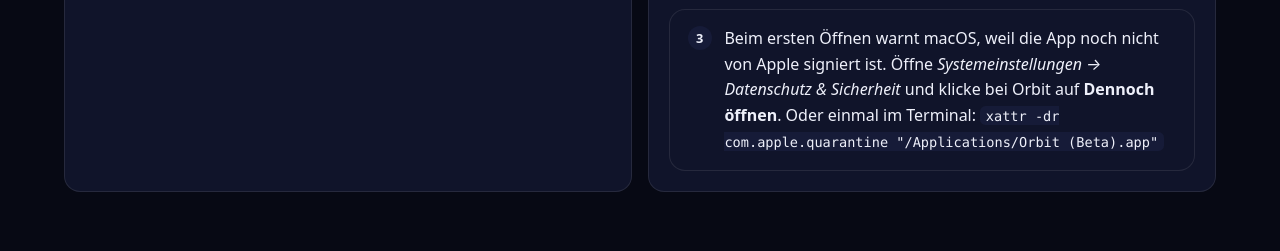
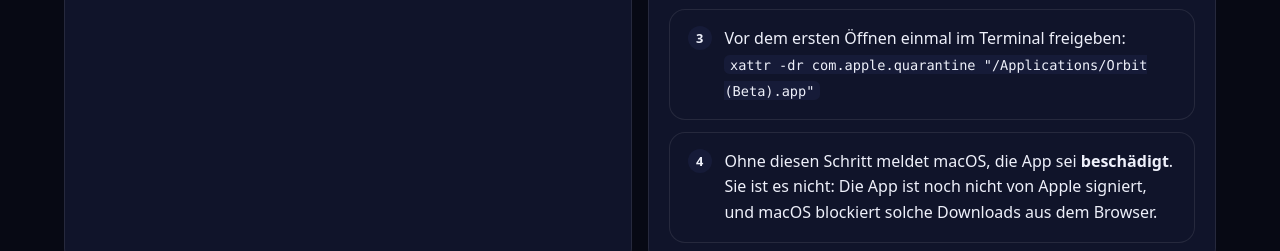
Before and after one commit to joelsommerer/orbit-code-releases, a plain HTML site: page index.html in a window 1280 px wide. Shown: the part 3648-3899 px from the top of the page. Drawn offline with Linux system fonts and the light colour scheme; no server answers.

Commit message:
Say plainly that a browser download needs the Terminal step
macOS reports the unsigned app as damaged and offers no Open Anyway.

Co-Authored-By: Claude Fable 5.2 <noreply@anthropic.com>

```diff
--- a/index.html
+++ b/index.html
@@ -422,7 +422,8 @@
               <ol class="steps" style="margin-top: 0.75rem">
                 <li><a href="https://github.com/joelsommerer/orbit-code-releases/releases/latest">Neueste Version</a> laden und entpacken.</li>
                 <li><code>Orbit (Beta).app</code> in <em>Programme</em> ziehen.</li>
-                <li>Beim ersten Öffnen warnt macOS, weil die App noch nicht von Apple signiert ist. Öffne <em>Systemeinstellungen → Datenschutz &amp; Sicherheit</em> und klicke bei Orbit auf <strong>Dennoch öffnen</strong>. Oder einmal im Terminal: <code>xattr -dr com.apple.quarantine "/Applications/Orbit (Beta).app"</code></li>
+                <li>Vor dem ersten Öffnen einmal im Terminal freigeben: <code>xattr -dr com.apple.quarantine "/Applications/Orbit (Beta).app"</code></li>
+                <li>Ohne diesen Schritt meldet macOS, die App sei <strong>beschädigt</strong>. Sie ist es nicht: Die App ist noch nicht von Apple signiert, und macOS blockiert solche Downloads aus dem Browser.</li>
               </ol>
             </div>
           </div>
```
Also changed, not shown: 1 other file.
